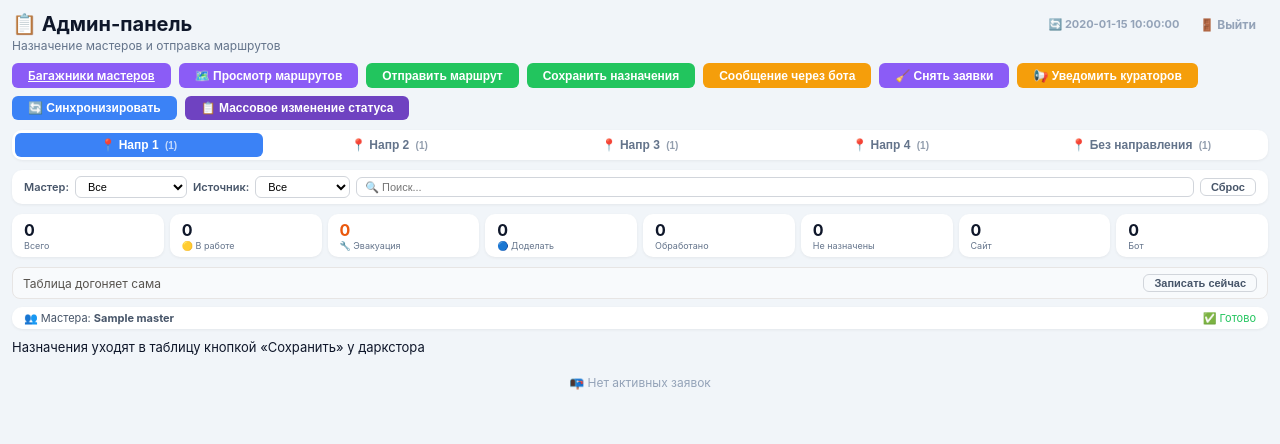
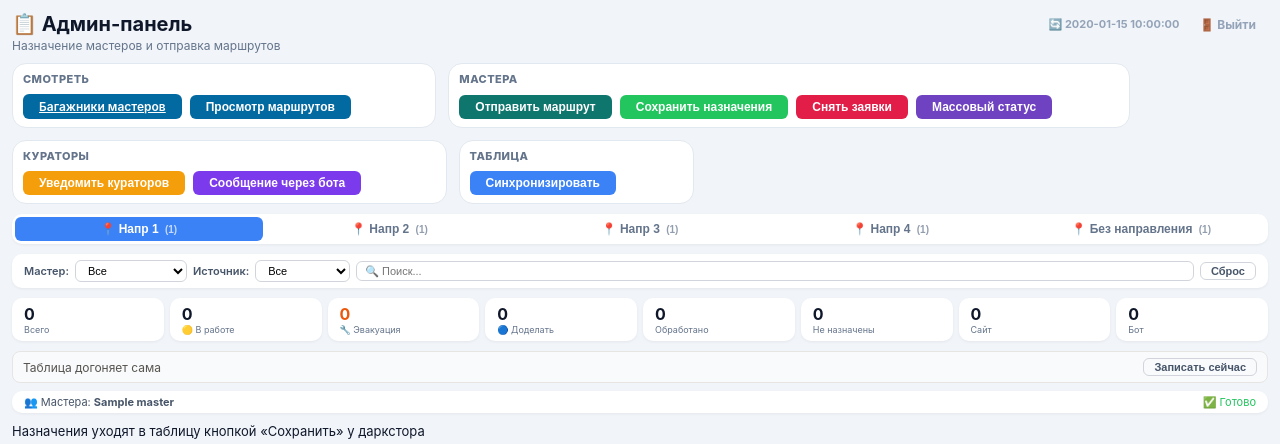
Before and after one commit to asmodeus1037/route-web, a Flask app: template templates/admin.html in a window 1280 px wide. Shown: the top 444 px of the page. Run offline with Flask 3, Linux system fonts and the light colour scheme; the template is opened without the code that fills it: most values are stand-ins (such as "Sample title", 1, 10 or a date in 2020); parts of the project's set-up code (start-up, migrations or seed data) failed here and were passed over; some libraries are stand-ins or nearby versions.

Commit message:
Admin map button and button groups

```diff
--- a/app.py
+++ b/app.py
@@ -1889,13 +1889,18 @@ def api_broadcast_curators():
             json={'text': text},
             timeout=40,
         )
-        body = response.json() if response.content else {}
+        if response.status_code == 404:
+            return jsonify({'success': False, 'error': 'На боте ещё нет рассылки. Нужно залить обновление route-bot.'})
+        try:
+            body = response.json() if response.content else {}
+        except Exception:
+            body = {}
         if response.status_code != 200 or not body.get('success'):
-            return jsonify({'success': False, 'error': 'Бот не принял сообщение'})
+            return jsonify({'success': False, 'error': body.get('error') or 'Бот не принял сообщение'})
         return jsonify({'success': True, 'count': body.get('count', 0)})
     except Exception as e:
         logger.warning(f'Рассылка кураторам не ушла: {e}')
-        return jsonify({'success': False, 'error': 'Не отправилось'})
+        return jsonify({'success': False, 'error': 'Бот не ответил'})
 
 def generate_curator_message(tickets_data):
     now = get_msk_now().strftime('%d.%m.%Y %H:%M')
--- a/static/css/admin.css
+++ b/static/css/admin.css
@@ -1210,3 +1210,15 @@ h1 {
     color: #78716c;
     font-size: 10px;
 }
+/* map-and-groups */
+.top-actions { display:flex; gap:12px; flex-wrap:wrap; align-items:stretch; }
+.action-group { display:flex; flex-wrap:wrap; gap:8px; align-items:center; background:#fff; border:1px solid #e2e8f0; border-radius:14px; padding:8px 10px; }
+.action-label { width:100%; font-size:11px; font-weight:800; letter-spacing:.04em; text-transform:uppercase; color:#64748b; }
+.btn-view { background:#0369a1 !important; color:#fff !important; }
+.btn-send { background:#0f766e !important; color:#fff !important; }
+.btn-clear-master { background:#e11d48 !important; color:#fff !important; }
+.btn-broadcast { background:#7c3aed; color:#fff; }
+.ticket-row { grid-template-columns: max-content 78px minmax(0,1fr) 96px 110px 132px 72px !important; }
+.ticket-row .id { overflow:visible !important; text-overflow:clip !important; white-space:nowrap !important; font-size:15px !important; font-weight:800 !important; }
+.ticket-row .map-cell { display:flex; align-items:center; }
+.btn-map { background:#0369a1; color:#fff; border:0; border-radius:8px; padding:6px 8px; font-size:12px; font-weight:800; cursor:pointer; }
--- a/static/js/admin.js
+++ b/static/js/admin.js
@@ -890,7 +890,7 @@ function renderCurrentTab() {
 function mapButton(iot) {
     var safe = String(iot || '').replace(/[&<>"']/g, '');
     if (!safe) return '';
-    return '<button type="button" class="btn-map" data-iot="' + safe + '" onclick="openBikeMap(this)">На карте</button>';
+    return '<button type="button" class="btn-map" data-iot="' + safe + '" onclick="openBikeMap(this)">Карта</button>';
 }
 
 function openBikeMap(button) {
@@ -1065,8 +1065,9 @@ function renderTicketsGrouped(tickets, containerId) {
             else if (!isProcessed && t.hours_since >= 32) hoursClass = 'warning';
 
             html += '<div class="ticket-row' + (isEvacuation ? ' evacuation-row' : '') + (isProcessed ? ' processed-row' : '') + (isQueued ? ' queued-row' : '') + '" data-uid="' + t.uid + '">';
-            html += '<span class="id">' + (t.gos || '-') + supplierBadge(t.supplier) + (t.iot ? '<span class="iot-badge">IoT ' + String(t.iot).replace(/[&<>]/g, '') + '</span>' + mapButton(t.iot) : '') + '</span>';
-            html += '<span class="desc" title="' + (t.display_desc || t.desc || '-') + '">' + originBadge(t.source) + (t.display_desc || t.desc || '-');
+            html += '<span class="id">' + (t.gos || '—') + '</span>';
+            html += '<span class="map-cell">' + mapButton(t.iot) + '</span>';
+            html += '<span class="desc" title="' + (t.display_desc || t.desc || '-') + '">' + originBadge(t.source) + supplierBadge(t.supplier) + (t.display_desc || t.desc || '-');
             if (t.contact) {
                 html += '<span class="who">отправил: ' + String(t.contact).replace(/[&<>]/g, '') + '</span>';
             }
--- a/templates/admin.html
+++ b/templates/admin.html
@@ -68,19 +68,30 @@
         <a href="#" class="logout-btn" onclick="adminLogout(event)">🚪 Выйти</a>
     </h1>
     <div class="subtitle">Назначение мастеров и отправка маршрутов</div>
-    <div class="top-actions">
-        <a class="btn btn-view" href="/admin/trunks">Багажники мастеров</a>
-        <button class="btn btn-view" onclick="showRoutes()">🗺️ Просмотр маршрутов</button>
-        <button class="btn btn-send" onclick="openSendModal()">Отправить маршрут</button>
-        <button class="btn btn-success" onclick="saveAllChanges()">Сохранить назначения</button>
-        <button class="btn btn-notify" onclick="openBroadcastModal()">Сообщение через бота</button>
-        <button class="btn btn-clear-master" onclick="openClearMasterModal()">🧹 Снять заявки</button>
-        <button class="btn btn-notify" onclick="openNotifyModal()">📢 Уведомить кураторов</button>
-        <button class="btn btn-primary" onclick="syncAll()">🔄 Синхронизировать</button>
-        <button class="btn btn-bulk" id="bulkModeBtn" onclick="toggleBulkMode()">📋 Массовое изменение статуса</button>
+        <div class="top-actions">
+        <div class="action-group">
+            <span class="action-label">Смотреть</span>
+            <a class="btn btn-view" href="/admin/trunks">Багажники мастеров</a>
+            <button class="btn btn-view" onclick="showRoutes()">Просмотр маршрутов</button>
+        </div>
+        <div class="action-group">
+            <span class="action-label">Мастера</span>
+            <button class="btn btn-send" onclick="openSendModal()">Отправить маршрут</button>
+            <button class="btn btn-success" onclick="saveAllChanges()">Сохранить назначения</button>
+            <button class="btn btn-clear-master" onclick="openClearMasterModal()">Снять заявки</button>
+            <button class="btn btn-bulk" id="bulkModeBtn" onclick="toggleBulkMode()">Массовый статус</button>
+        </div>
+        <div class="action-group">
+            <span class="action-label">Кураторы</span>
+            <button class="btn btn-notify" onclick="openNotifyModal()">Уведомить кураторов</button>
+            <button class="btn btn-broadcast" onclick="openBroadcastModal()">Сообщение через бота</button>
+        </div>
+        <div class="action-group">
+            <span class="action-label">Таблица</span>
+            <button class="btn btn-primary" onclick="syncAll()">Синхронизировать</button>
+        </div>
     </div>
-
-    <!-- Панель массового выделения -->
+<!-- Панель массового выделения -->
     <div class="bulk-panel" id="bulkPanel">
         <div class="info">
             📌 <span id="selectedCount">Выбрано: 0</span> заявок
@@ -246,6 +257,6 @@
         now: '{{ now }}'
     };
 </script>
-<script src="/static/js/admin.js?v=17"></script>
+<script src="/static/js/admin.js?v=18"></script>
 </body>
 </html>
```
